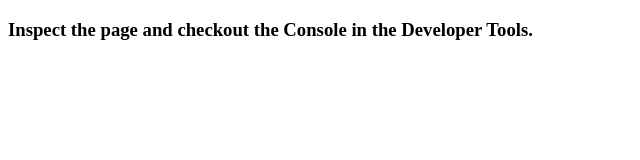
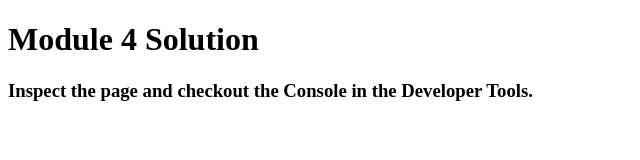
Before and after one commit to kostasvel/module4-solution, a plain HTML site: page index.html in a window 1280 px wide. Shown: the whole page, without its empty margins (0-640 px from the left). Drawn offline with Linux system fonts and the light colour scheme.

Commit message:
Update index.html

```diff
--- a/index.html
+++ b/index.html
@@ -11,7 +11,7 @@
   <script src="script.js"></script>
 </head>
 <body>
-  <h1Module 4 Solution</h1>
+  <h1>Module 4 Solution</h1>
   <h3>Inspect the page and checkout the Console in the Developer Tools.</h3>
 </body>
 </html>
```
